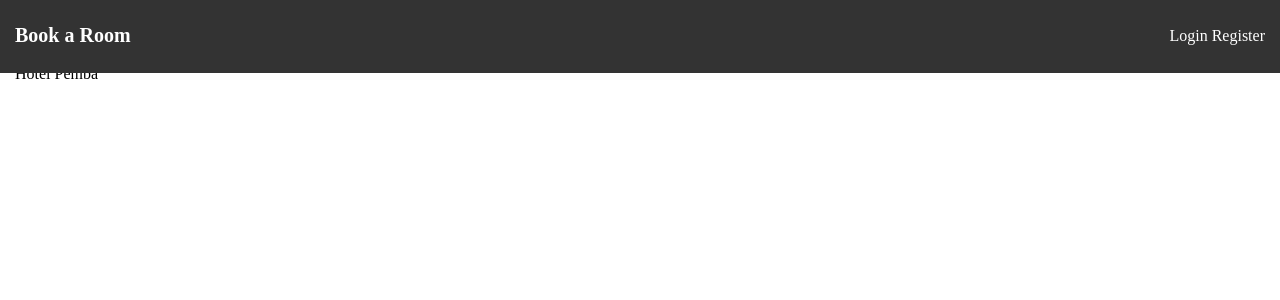
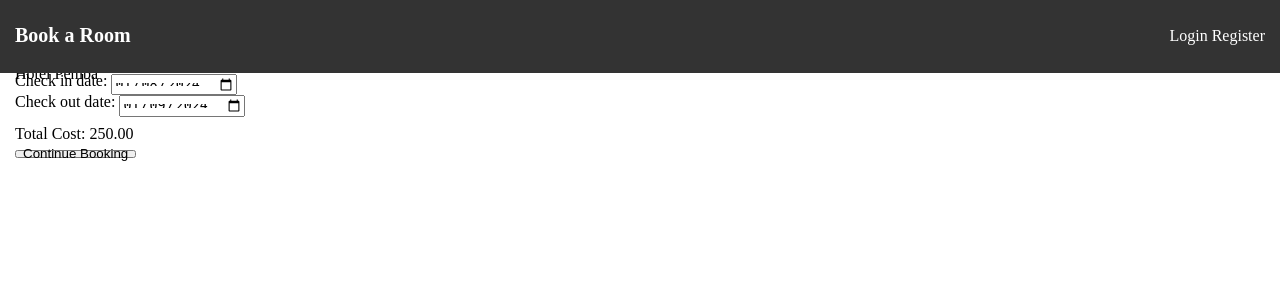
Before and after one commit to pembattech/book-a-room, a Django app: a page that uses templates/nav.html in a window 1280 px wide. Shown: the top 300 px of the page. Run offline with Django 5.2, Linux system fonts and the light colour scheme; data comes from the database, SQL or seed files in the repository; both versions use the stored data as it was after the commit.

Commit message:
Add reservatio model, get hotel price with ajax and update template.

```diff
--- a/book_a_room/urls.py
+++ b/book_a_room/urls.py
@@ -25,6 +25,7 @@
     path('admin/', admin.site.urls),
     path('', include('base.urls')),
     path('hotel/', include('hotel.urls')),
+    path('user/', include('user.urls')),
     re_path(r"^media/(?P<path>.*)$", serve, {"document_root": settings.MEDIA_ROOT}),
     re_path(r"^static/(?P<path>.*)$", serve, {"document_root": settings.STATIC_ROOT}),
 ]
--- a/hotel/forms.py
+++ b/hotel/forms.py
@@ -1,7 +1,8 @@
 from django import forms
 from datetime import *
 
-from .models import Hotel, HotelImage
+from .models import Hotel, HotelImage, Reservation
+
 
 class HotelForm(forms.ModelForm):
     class Meta:
@@ -23,3 +24,24 @@
 HotelImageFormSet = forms.inlineformset_factory(
     Hotel, HotelImage, form=HotelImageForm, extra=1, can_delete=True
 )
+
+
+class ReservationForm(forms.ModelForm):
+    class Meta:
+        model = Reservation
+        fields = ["check_in_date", "check_out_date"]
+
+        widgets = {
+            "check_in_date": forms.DateInput(attrs={"type": "date", "class": "input-check_in"}),
+            "check_out_date": forms.DateInput(attrs={"type": "date", "class": "input-check_out"}),
+        }
+
+    def __init__(self, *args, **kwargs):
+        super(ReservationForm, self).__init__(*args, **kwargs)
+
+        # Set default values for check-in and check-out dates
+        today = date.today()
+        tomorrow = today + timedelta(days=1)
+
+        self.fields["check_in_date"].initial = today
+        self.fields["check_out_date"].initial = tomorrow
--- a/hotel/models.py
+++ b/hotel/models.py
@@ -1,14 +1,19 @@
 from django.db import models
 from django.conf import settings
+from decimal import Decimal
 
 from base.helper import generate_slug
 
+
 # Create your models here.
 class Hotel(models.Model):
-    hotelier = models.ForeignKey(settings.AUTH_USER_MODEL, on_delete=models.SET_NULL, null=True)
+    hotelier = models.ForeignKey(
+        settings.AUTH_USER_MODEL, on_delete=models.SET_NULL, null=True
+    )
     name = models.CharField(max_length=255)
     address = models.CharField(max_length=255)
-    description = models.TextField(null = True)
+    description = models.TextField(null=True)
+    price = models.DecimalField(max_digits=10, decimal_places=2, null=True)
     slug = models.SlugField(max_length=255, null=True, blank=True)
 
     def __str__(self):
@@ -21,8 +26,25 @@
 
 
 class HotelImage(models.Model):
-    hotel = models.ForeignKey(Hotel, on_delete=models.CASCADE, null = True)
-    hotel_images = models.ImageField(upload_to="hotel/hotel_images/", null = True)
+    hotel = models.ForeignKey(Hotel, on_delete=models.CASCADE, null=True)
+    hotel_images = models.ImageField(upload_to="hotel/hotel_images/", null=True)
 
     def __str__(self):
         return f"Images for {self.hotel.name}"
+
+
+class Reservation(models.Model):
+    user = models.ForeignKey(settings.AUTH_USER_MODEL, on_delete=models.CASCADE)
+    hotel = models.ForeignKey(Hotel, on_delete=models.CASCADE)
+    check_in_date = models.DateField()
+    check_out_date = models.DateField()
+    total_cost = models.DecimalField(max_digits=10, decimal_places=2)
+    created_at = models.DateTimeField(auto_now_add=True)
+
+    def __str__(self):
+        return f"Reservation for {self.user.username} in {self.hotel.name}"
+
+    def calculate_total_cost(self):
+        nights = (self.check_out_date - self.check_in_date).days
+
+        return self.hotel.price * Decimal(nights)
--- a/hotel/templates/hotel/hotel_detail.html
+++ b/hotel/templates/hotel/hotel_detail.html
@@ -1,8 +1,56 @@
 {% extends "base.html" %}
-
 
 {% block content %}
 
-{{ hotel }}
+{{ hotel.name }}
+
+{% if not request.user.is_corporate %}
+
+<form action="" method='post' id="reservation-form">
+    {% csrf_token %}
+    {{ reservation_form }}
+
+    <p>Total Cost: <span id="total-cost">{{ hotel.price }}</span></p>
+
+
+    <button class="button-style">Continue Booking</button>
+</form>
+
+{% endif %}
+
+<script src="https://code.jquery.com/jquery-3.6.4.min.js"
+    integrity="sha256-oP6HI9z1XaZNBrJURtCoUT5SUnxFr8s3BzRl+cbzUq8=" crossorigin="anonymous"></script>
+
+<script>
+    $(document).ready(function () {
+        // Attach the event listener to form inputs
+        $('.input-check_in, .input-check_out').on('input', function () {
+            updateTotalCost();
+        });
+
+        // Function to update the total cost
+        function updateTotalCost() {
+            // Serialize form data
+            var formData = $('#reservation-form').serialize();
+
+            var url = '{% url "hotel:update_total_cost" hotel.slug %}';
+
+            $.ajax({
+                type: 'POST',
+                url: url,
+                data: formData,
+                success: function (data) {
+                    alert(data);
+                    $('#total-cost').text(data.total_cost);
+                },
+                error: function (error) {
+                    console.log(error);
+                }
+            });
+        }
+    });
+
+</script>
+
 
 {% endblock content %}
--- a/hotel/urls.py
+++ b/hotel/urls.py
@@ -1,6 +1,6 @@
 from django.urls import path
 
-from .views import home, list_hotel, hotel_detail
+from .views import home, list_hotel, hotel_detail, update_total_cost
 
 app_name = 'hotel'
 
@@ -8,4 +8,5 @@
     path('', home, name='home'),
     path('list-hotel', list_hotel, name='list_hotel'),
     path('hotel-detail/<slug>', hotel_detail, name = 'hotel_detail'),
+    path('update-tc/<slug>', update_total_cost, name = 'update_total_cost'),
 ]
--- a/hotel/views.py
+++ b/hotel/views.py
@@ -1,19 +1,22 @@
 from django.shortcuts import render, get_object_or_404
+from django.http import JsonResponse
+from django.views.decorators.http import require_POST
+from django.views.decorators.csrf import csrf_exempt
 
 from .models import Hotel
-from .forms import HotelForm, HotelImageFormSet
+from .forms import HotelForm, HotelImageFormSet, ReservationForm
+
 
 # Create your views here.
 def home(request):
     hotels = Hotel.objects.all()
 
-    context = {
-        'hotels': hotels
-    }
-    return render(request, 'hotel/index.html', context)
+    context = {"hotels": hotels}
+    return render(request, "hotel/index.html", context)
+
 
 def list_hotel(request):
-    if request.method == 'POST':
+    if request.method == "POST":
         hotel_form = HotelForm(request.POST)
         hotelimg_form = HotelImageFormSet(request.POST, request.FILES)
 
@@ -30,16 +33,49 @@
         hotelimg_form = HotelImageFormSet(instance=None)
 
     context = {
-        'hotel_form': hotel_form,
-        'hotelimg_form': hotelimg_form,
+        "hotel_form": hotel_form,
+        "hotelimg_form": hotelimg_form,
     }
     return render(request, "hotel/lst_hotel.html", context)
+
 
 def hotel_detail(request, slug):
     hotel = get_object_or_404(Hotel, slug=slug)
 
-    context = {
-        'hotel': hotel,
-    }
+    if request.method == "POST":
+        reservation_form = ReservationForm(request.POST)
 
-    return render(request, 'hotel/hotel_detail.html', context)
+        if reservation_form.is_valid():
+            total_cost = request.session.get(f'total_cost_{request.user.username}_{slug}', 0)
+            print(total_cost)
+
+               # Clear the 'total_cost' key from the session
+            request.session.pop('total_cost', None)
+
+    else:
+        reservation_form = ReservationForm()
+
+    context = {"hotel": hotel, "reservation_form": reservation_form}
+
+    return render(request, "hotel/hotel_detail.html", context)
+
+@csrf_exempt  # For simplicity; consider using a proper CSRF protection method
+@require_POST
+def update_total_cost(request, slug):
+    form = ReservationForm(request.POST)
+
+    print(form)
+
+    if form.is_valid():
+        reservation = form.save(commit=False)
+        reservation.hotel = Hotel.objects.get(slug=slug)
+
+        tc = float(reservation.calculate_total_cost())
+
+        # Store the total cost in the user's session
+        request.session['total_cost'] = tc
+
+
+        return JsonResponse({"total_cost": tc})
+    else:
+        return JsonResponse({"error": "Invalid form data"}, status=400)
--- a/templates/nav.html
+++ b/templates/nav.html
@@ -9,7 +9,7 @@
                 <a href="{% url 'hotel:home' %}">{{ request.user.username }}</a>
                 <a href="{% url 'hotel:list_hotel' %}">List Your Hotel</a>
             {% else %}
-                <a href="{% url 'user:home' %}">{{ request.user.username }}</a>
+                <a href="{% url 'user:dashboard' %}">{{ request.user.username }}</a>
             {% endif %}
             <a href="{% url 'base:logout_user' %}">Logout</a>
         {% else %}
--- a/user/urls.py
+++ b/user/urls.py
@@ -0,0 +1,9 @@
+from django.urls import path
+
+from .views import *
+
+app_name = 'user'
+
+urlpatterns = [
+    path('', dashboard, name='dashboard'),
+]
```
Also changed, not shown: user/views.py (+9 -1 lines), db.sqlite3, hotel/migrations/0003_reservation.py (added), hotel/migrations/0004_hotel_price.py (added), user/models.py (line endings or trailing spaces).
